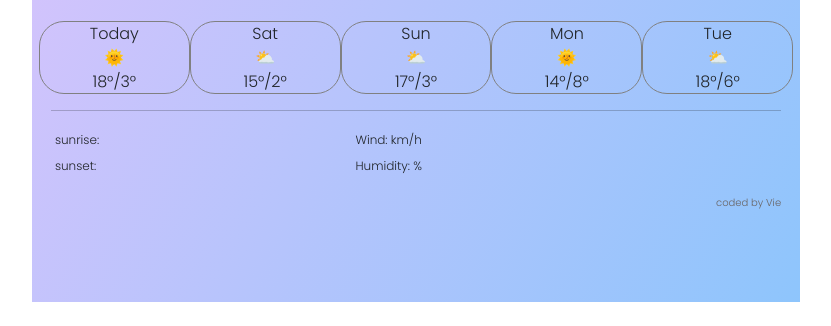
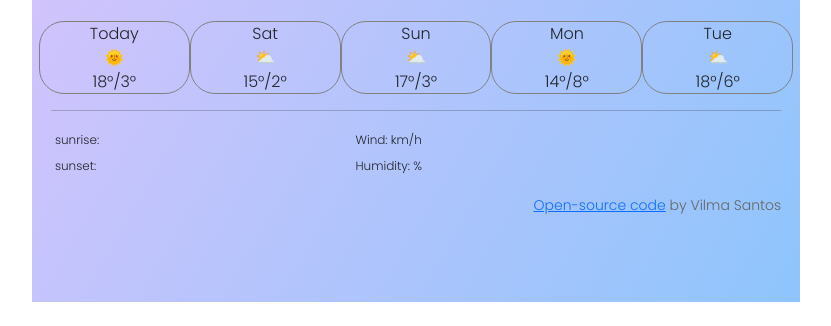
Before and after one commit to vie1030/my-sheCodes-project, a plain HTML site: page index.html in a window 1280 px wide. Shown: the part 474-800 px from the top of the page, without its empty margins (224-1055 px from the left). Drawn offline with nearby package versions, Linux system fonts and the light colour scheme; no server answers.

Commit message:
add the link to my gitHub

```diff
--- a/index.html
+++ b/index.html
@@ -116,7 +116,12 @@
         </table>
       </div>
 
-      <footer class="coder">coded by Vie</footer>
+      <footer class="coder">
+        <a href="https://github.com/vie1030/my-sheCodes-project"
+          >Open-source code</a
+        >
+        by Vilma Santos
+      </footer>
     </div>
     <script src="src/index.js"></script>
   </body>
--- a/src/styles.css
+++ b/src/styles.css
@@ -67,5 +67,5 @@ button {
 .coder {
   text-align: right;
   color: rgb(104, 100, 100);
-  font-size: 10px;
+  font-size: 14px;
 }
```
